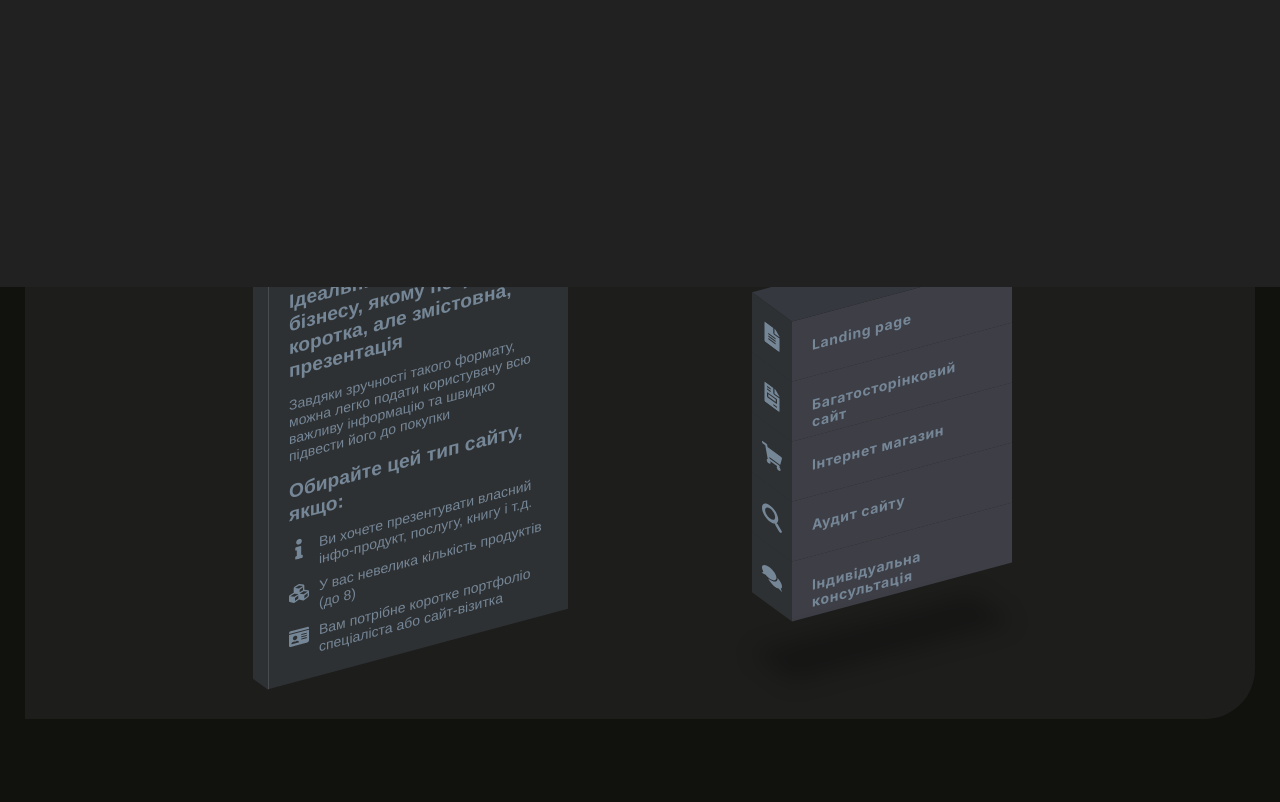
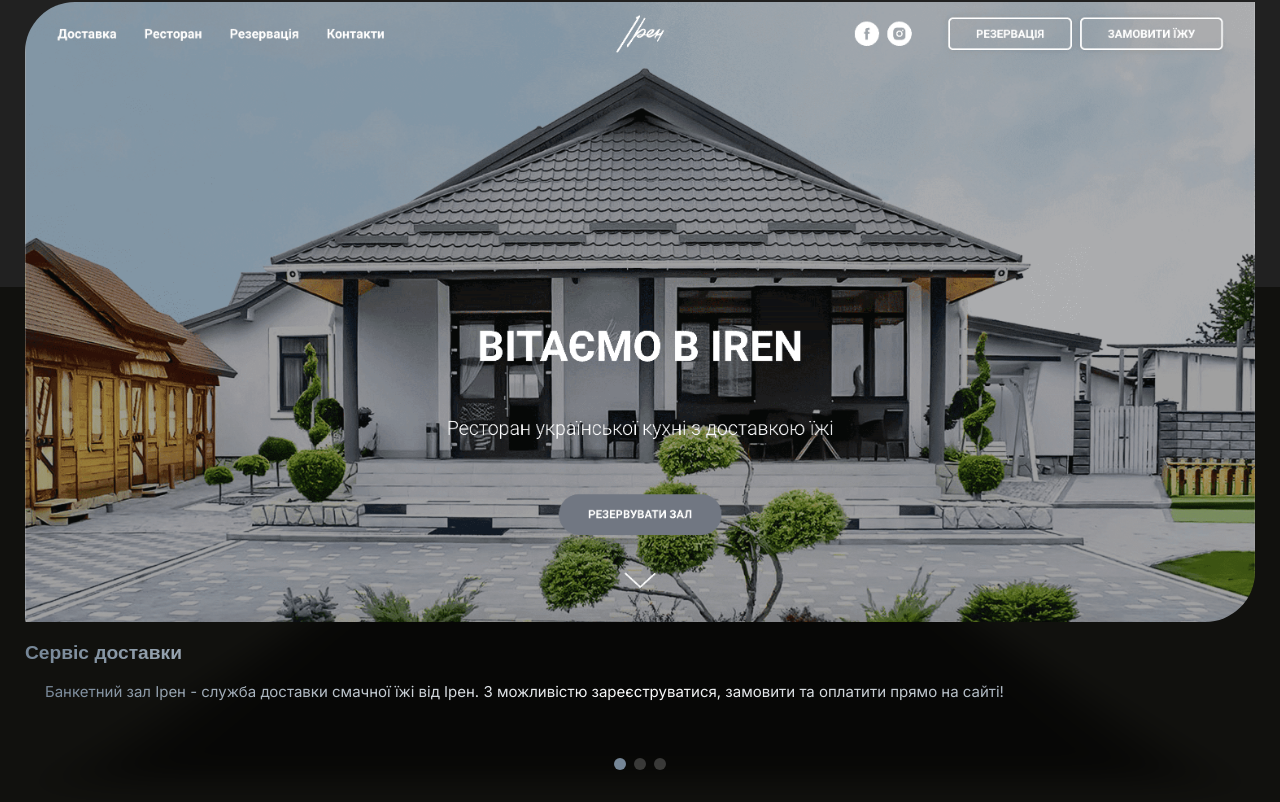
Before and after one commit to VitalikN/solutions, a Next.js app: page / in a window 1280 px wide. Shown: the part 1313-2115 px from the top of the page. Built offline with nearby package versions, Linux system fonts and the light colour scheme.

Commit message:
create + scss project

```diff
--- /dev/null
+++ b/projects.json
@@ -0,0 +1,39 @@
+[
+  {
+    "link": "https://irenbanquethall.com/",
+    "image": {
+      "src": "/iren.png",
+      "alt": "learnitlive",
+      "width": "1300",
+      "height": "700",
+      "priority": true
+    },
+    "title": "Сервіс доставки",
+    "description": "Банкетний зал Ірен - служба доставки смачної їжі від Ірен. З можливістю зареєструватися, замовити та оплатити прямо на сайті!"
+  },
+  {
+    "link": "https://www.learnitlive.com/",
+    "image": {
+      "src": "/learnitlive.png",
+      "alt": "learnitlive",
+      "width": "1300",
+      "height": "700",
+      "priority": true
+    },
+    "title": "Web Розробка",
+    "description": "Lernitlive - веб-сервіс для тренерів і спеціалістів, де вони можуть навчати онлайн. Простими словами - це маркетплейс з додатковим функціоналом для проходження курсів і відвідуванням занять. Ви можете переглянути курси, вибрати свого тренера, відповідно до його оцінок та відгуків. Функціонал: ви можете зареєструватися, купити заняття, поспілкуватися зі своїм тренером"
+  },
+
+  {
+    "link": "#",
+    "image": {
+      "src": "/volstiny.png",
+      "alt": "learnitlive",
+      "width": "1300",
+      "height": "700",
+      "priority": true
+    },
+    "title": "Маркетплейс",
+    "description": "Volstiny production - маркетплейс для дизайнерського агентства. Потужний і креативний веб-сайт для творців. Унікальний дизайн, безліч анімацій і внутрішній ринок – веб-сайт швидший за Forest Gump і готовий до SEO-реклами кампанії"
+  }
+]
--- a/src/components/ContactContainer.jsx
+++ b/src/components/ContactContainer.jsx
@@ -3,13 +3,23 @@ import Contacts from "./Contacts";
 import Network from "./Network";
 
 import styles from "../sass/layouts/contacts.module.scss";
+import useScrollAnimation from "./useScrollAnimation";
 
 const ContactContainer = () => {
+  const [listRef, animate] = useScrollAnimation();
+
   return (
-    <div className={styles.container} id="contacts">
-      <div className={styles.contacts}>
+    <div className={`${styles.container} `} id="contacts" ref={listRef}>
+      <div
+        className={`${styles.contacts}   ${animate ? styles.animate : ""}`}
+        ref={listRef}
+      >
         <h2 className={styles.contacts__title}>Контакти</h2>
-        <div className={styles.contacts__container}>
+        <div
+          className={`${styles.contacts__container}  ${
+            animate ? styles.animate : ""
+          }`}
+        >
           <Contacts />
 
           <ContactForm />
--- a/src/components/Footer.jsx
+++ b/src/components/Footer.jsx
@@ -3,7 +3,7 @@ import ContactContainer from "./ContactContainer";
 const Footer = () => {
   return (
     <footer>
-      <ContactContainer />
+      <ContactContainer />;
     </footer>
   );
 };
--- a/src/components/Header.jsx
+++ b/src/components/Header.jsx
@@ -47,7 +47,7 @@ const Header = ({ onServiceSelect }) => {
                 <Link href="#services">Послуги</Link>
               </li>
               <li className={styles.nav__list__item}>
-                <Link href="#">Проєкти</Link>
+                <Link href="#projects">Проєкти</Link>
               </li>
               <li className={styles.nav__list__item}>
                 <Link href="#feedback">Відгуки</Link>
--- /dev/null
+++ b/src/components/Projects.jsx
@@ -0,0 +1,105 @@
+import Image from "next/image";
+import styles from "../sass/layouts/projects.module.scss";
+import Link from "next/link";
+import projects from "../../projects.json";
+import React, { useState, useEffect } from "react";
+
+import { Swiper, SwiperSlide } from "swiper/react";
+
+import { EffectCube, Pagination } from "swiper/modules";
+
+import "swiper/css";
+import "swiper/css/effect-cube";
+import "swiper/css/pagination";
+import "swiper/css/scrollbar";
+
+const Projects = () => {
+  const [dynamicHeight, setDynamicHeight] = useState(420);
+  const [dynamicWidth, setDynamicWidth] = useState(1280);
+
+  useEffect(() => {
+    const handleResize = () => {
+      const w = window.innerWidth;
+
+      const w0 = 320,
+        h0 = 175;
+      const w1 = 768,
+        h1 = 420;
+      const w2 = 1280,
+        h2 = 700;
+
+      let calculatedWidth, calculatedHeight;
+
+      if (w <= w0) {
+        calculatedWidth = 290; // для мобільних
+        calculatedHeight = h0;
+      } else if (w <= w1) {
+        calculatedWidth = w; // лінійне масштабування між w0 і w1
+        calculatedHeight = h0 + ((w - w0) * (h1 - h0)) / (w1 - w0);
+      } else if (w <= w2) {
+        calculatedWidth = w; // лінійне масштабування між w1 і w2
+        calculatedHeight = h1 + ((w - w1) * (h2 - h1)) / (w2 - w1);
+      } else {
+        calculatedWidth = w2; // максимальний розмір
+        calculatedHeight = h2;
+      }
+
+      setDynamicHeight(calculatedHeight);
+      setDynamicWidth(calculatedWidth);
+    };
+
+    handleResize();
+
+    window.addEventListener("resize", handleResize);
+
+    return () => {
+      window.removeEventListener("resize", handleResize);
+    };
+  }, []);
+
+  return (
+    <div className={styles.container} id="projects">
+      <section className={styles.project}>
+        <Swiper
+          effect={"cube"}
+          grabCursor={true}
+          cubeEffect={{
+            shadow: true,
+            slideShadows: true,
+            shadowOffset: 20,
+            shadowScale: 0.94,
+          }}
+          modules={[EffectCube, Pagination]}
+          className="mySwiper"
+          loop={true}
+          spaceBetween={10}
+          slidesPerView={1}
+          pagination={{ clickable: true }}
+        >
+          {projects.map((item, index) => (
+            <SwiperSlide key={index}>
+              <div key={index} className={styles.project__container}>
+                <Link href={item.link} target="_blank" tabIndex="0">
+                  <Image
+                    className={styles.project__img}
+                    src={item.image.src}
+                    alt={item.image.alt}
+                    width={dynamicWidth}
+                    height={dynamicHeight}
+                    priority={item.image.priority}
+                  />
+                </Link>
+
+                <h2 className={styles.project__title}>{item.title}</h2>
+
+                <p className={styles.project__text}>{item.description}</p>
+              </div>
+            </SwiperSlide>
+          ))}
+        </Swiper>
+      </section>
+    </div>
+  );
+};
+
+export default Projects;
--- a/src/pages/index.js
+++ b/src/pages/index.js
@@ -10,6 +10,7 @@ import React, { useState } from "react";
 import services from "../../services.json";
 import Footer from "@/components/Footer";
 import Feedback from "@/components/Feedback";
+import Projects from "@/components/Projects";
 
 const inter = Inter({ subsets: ["latin"] });
 
@@ -31,6 +32,8 @@ export default function Home() {
       <main className={`${inter.className} ${styles.main}`}>
         <Hero />
         <WhyUs />
+        <Projects />
+
         <Services
           onServiceSelect={handleServiceSelect}
           selectedItem={selectedItem}
--- a/src/sass/layouts/contacts.module.scss
+++ b/src/sass/layouts/contacts.module.scss
@@ -8,6 +8,10 @@
   align-items: center;
   background: #212121c2;
   border-radius: 50px 0;
+}
+@include slideAnimation("slideIn", "0", "100%", "0", "0", "0", "1");
+.contacts.animate .contacts__container {
+  animation: slideIn 1.2s ease forwards;
 }
 
 .contacts__title {
@@ -36,6 +40,7 @@
     align-items: flex-end;
     gap: 100px;
   }
+  opacity: 0;
 }
 .contacts__list {
   display: flex;
--- /dev/null
+++ b/src/sass/layouts/projects.module.scss
@@ -0,0 +1,42 @@
+@import "../utils/container.scss";
+@import "../utils/mixins";
+
+.project {
+  padding-bottom: 50px;
+}
+
+.project__img {
+  max-width: 100%;
+  height: auto;
+  border-radius: 50px 0;
+}
+.project__title {
+  background: linear-gradient(90deg, #758697, #ffffff, #758697);
+  background-clip: text;
+  -webkit-background-clip: text;
+  color: transparent;
+  transition: color 0.5s;
+  font-family: "Playfair Display", Sans-serif;
+  font-weight: 600;
+  font-size: 1.1em;
+  line-height: 1.2em;
+  letter-spacing: 0px;
+  padding-top: 15px;
+  @include tablet {
+    font-size: 1.2em;
+  }
+}
+.project__text {
+  font-size: 15px;
+  text-decoration: none;
+  line-height: 16px;
+
+  font-weight: 400;
+  background: linear-gradient(90deg, #758697, #ffffff, #758697);
+  background-clip: text;
+  -webkit-background-clip: text;
+  color: transparent;
+  transition: color 0.5s;
+  padding: 20px;
+  margin-bottom: 20px;
+}
--- a/src/sass/layouts/services.module.scss
+++ b/src/sass/layouts/services.module.scss
@@ -34,7 +34,7 @@
     align-items: center;
     gap: 100px;
     opacity: 0;
-    padding: 100px 20px 0 20px;
+    padding: 80px 0;
   }
   @include tablet {
     flex-direction: row;
--- a/src/sass/layouts/whyUs.module.scss
+++ b/src/sass/layouts/whyUs.module.scss
@@ -4,7 +4,7 @@
 @include slideAnimation("slideIn", "0", "100%", "0", "0", "0", "1");
 
 .section__whyUs {
-  padding: 70px 0;
+  padding: 50px 0;
   display: flex;
   flex-direction: column;
   align-items: center;
```
